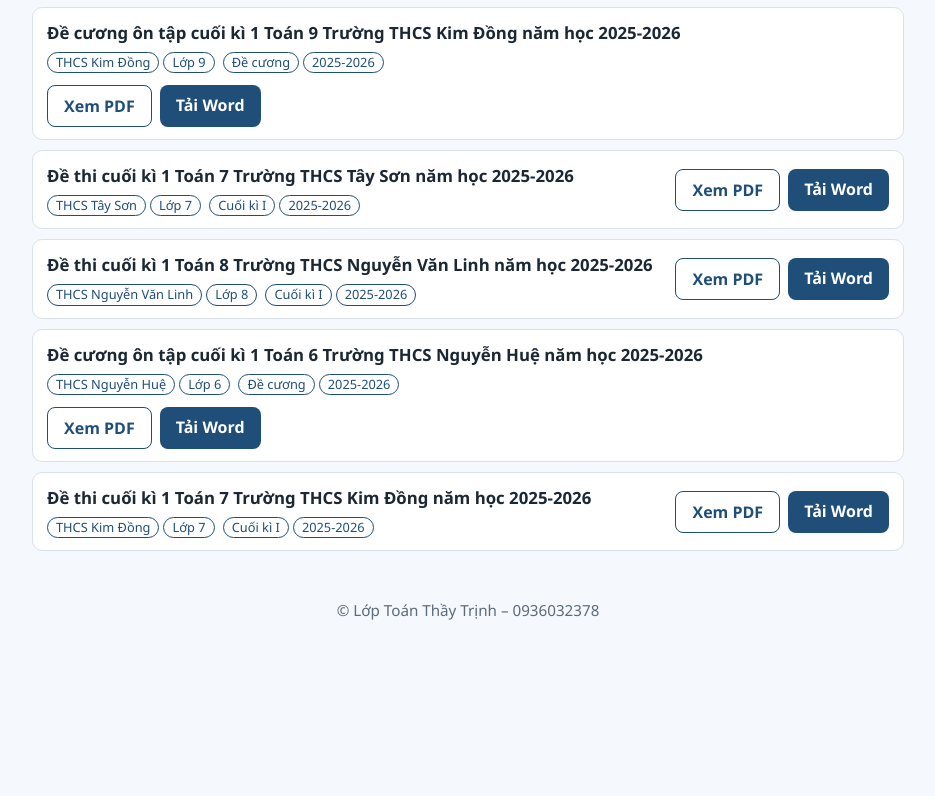
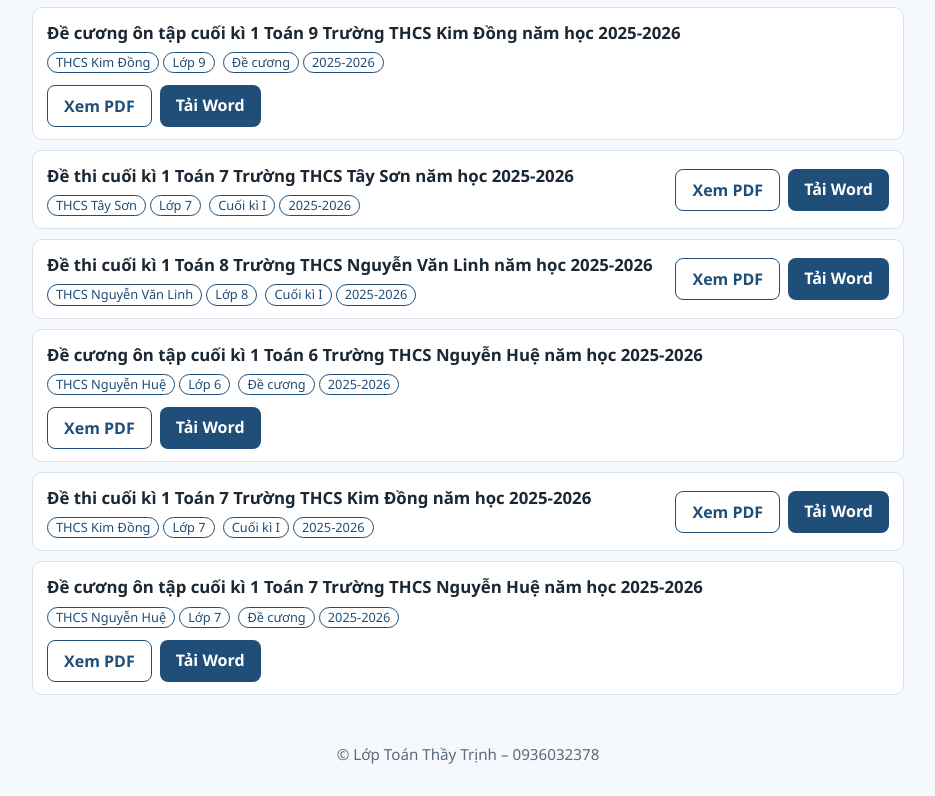
Before and after one commit to lequoctrinhmath/kho-hoc-lieu-de-cuong-de-thi-cac-nam-hoc-cua-cac-truong-tai-da-nang, a plain HTML site: page index.html in a window 1280 px wide. Shown: the part 3816-4612 px from the top of the page, without its empty margins (172-1107 px from the left). Before the commit the page ends 4468 px from the top, so only its background shows below. Drawn offline with Linux system fonts and the light colour scheme.

Commit message:
Add files via upload

```diff
--- a/index.html
+++ b/index.html
@@ -404,6 +404,15 @@ const DE = [
     pdf: "tai-lieu/De_Cuoi_Ki_1_Toan_7_Kim_Dong_2025-2026.pdf",
     file: "tai-lieu/De_Cuoi_Ki_1_Toan_7_Kim_Dong_2025-2026.docx"
   },
+  {
+    ten: "Đề cương ôn tập cuối kì 1 Toán 7 Trường THCS Nguyễn Huệ năm học 2025-2026",
+    truong: "THCS Nguyễn Huệ",
+    khoi: "Lớp 7",
+    loai: "Đề cương",
+    nam: "2025-2026",
+    pdf: "tai-lieu/De_Cuong_On_Tap_Cuoi_Ki_1_Toan_7_Nguyen_Hue_2025-2026.pdf",
+    file: "tai-lieu/De_Cuong_On_Tap_Cuoi_Ki_1_Toan_7_Nguyen_Hue_2025-2026.docx"
+  },
 ];
 
 const $ = id => document.getElementById(id);
```
